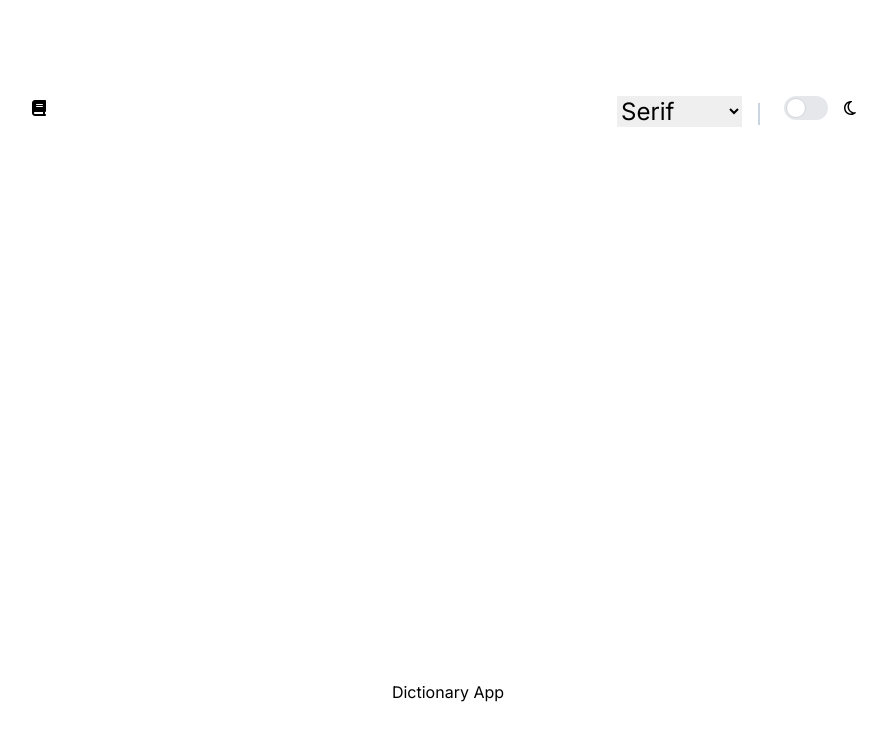
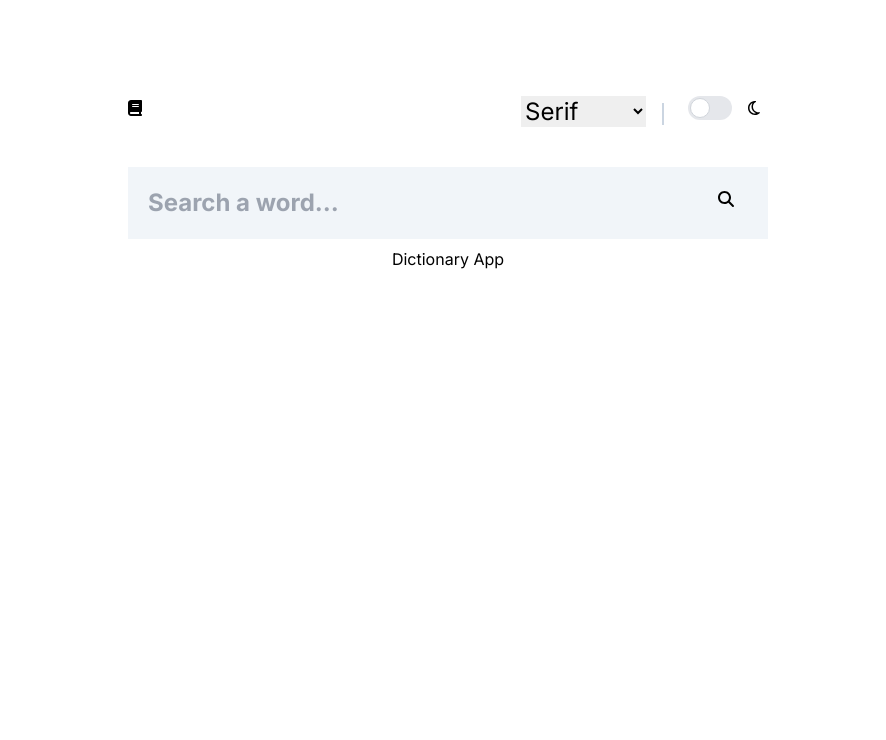
Before and after one commit to CarlaCarrasco/next-dicitonary, a Next.js app: page / in a window 1280 px wide. Shown: the top 740 px of the page, without its empty margins (192-1078 px from the left). Built offline with nearby package versions, Linux system fonts and the light colour scheme.

Commit message:
Add search box

```diff
--- a/src/app/components/Navbar.tsx
+++ b/src/app/components/Navbar.tsx
@@ -6,7 +6,7 @@ import ToggleFont from "./ToggleFont";
 
 const Navbar = () => {
   return (
-    <nav>
+    <nav className="w-full">
       <ul className="flex flex-row gap-2 min-w-2xl navbar">
         <li className="w-8">
           <FontAwesomeIcon icon={faBook} />
--- /dev/null
+++ b/src/app/components/SearchBar.tsx
@@ -0,0 +1,19 @@
+import { FontAwesomeIcon } from "@fortawesome/react-fontawesome";
+import { faMagnifyingGlass } from "@fortawesome/free-solid-svg-icons";
+const SearchBar = () => {
+  return (
+    <div className="flex w-full mb-2 bg-slate-100 p-3 my-10">
+      <input
+        className="font-bold text-2xl w-full p-2 outline-none border-none bg-slate-100"
+        type="text"
+        placeholder="Search a word..."
+        name="usrnm"
+      ></input>
+      <i className="p-2 w-12">
+        <FontAwesomeIcon icon={faMagnifyingGlass} />
+      </i>
+    </div>
+  );
+};
+
+export default SearchBar;
--- a/src/app/components/component.css
+++ b/src/app/components/component.css
@@ -1,4 +1,4 @@
-.navbar {
+/* .navbar {
   width: 80vw;
 }
 
@@ -6,4 +6,4 @@
   .navbar {
     width: 65vw;
   }
-}
+} */
--- a/src/app/globals.css
+++ b/src/app/globals.css
@@ -26,3 +26,14 @@ body {
     rgb(var(--background-start-rgb)); */
   background: #fff;
 }
+
+#main {
+  width: 80vw;
+  margin: auto;
+}
+
+@media (min-width: 820px) {
+  #main {
+    width: 65vw;
+  }
+}
--- a/src/app/page.tsx
+++ b/src/app/page.tsx
@@ -1,8 +1,10 @@
 import Navbar from "./components/Navbar";
+import SearchBar from "./components/SearchBar";
 export default function Home() {
   return (
-    <main className="flex min-h-screen flex-col items-center justify-between p-24">
+    <main id="main" className="flex min-h-screen flex-col items-center p-24">
       <Navbar />
+      <SearchBar />
       <h1>Dictionary App</h1>
     </main>
   );
```
